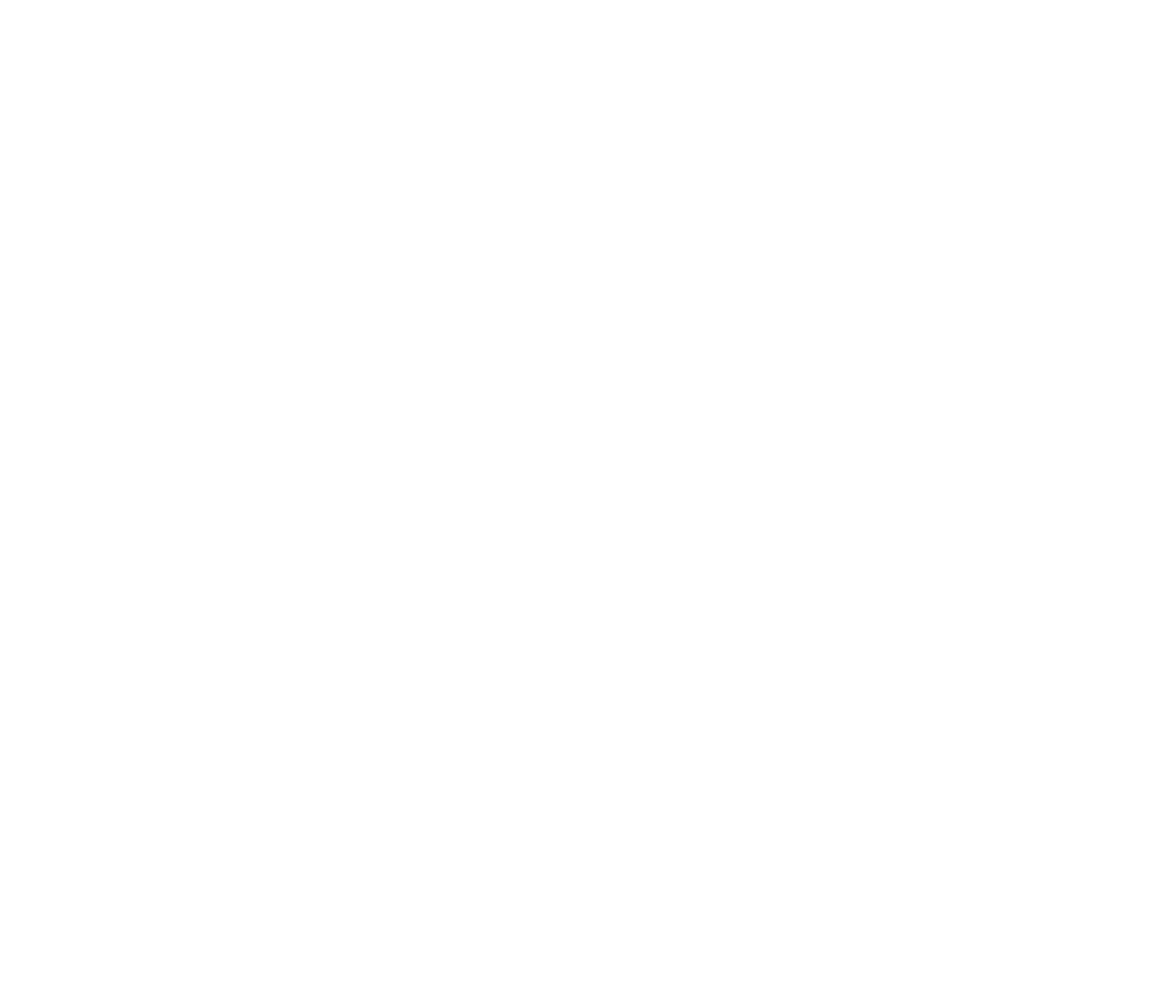
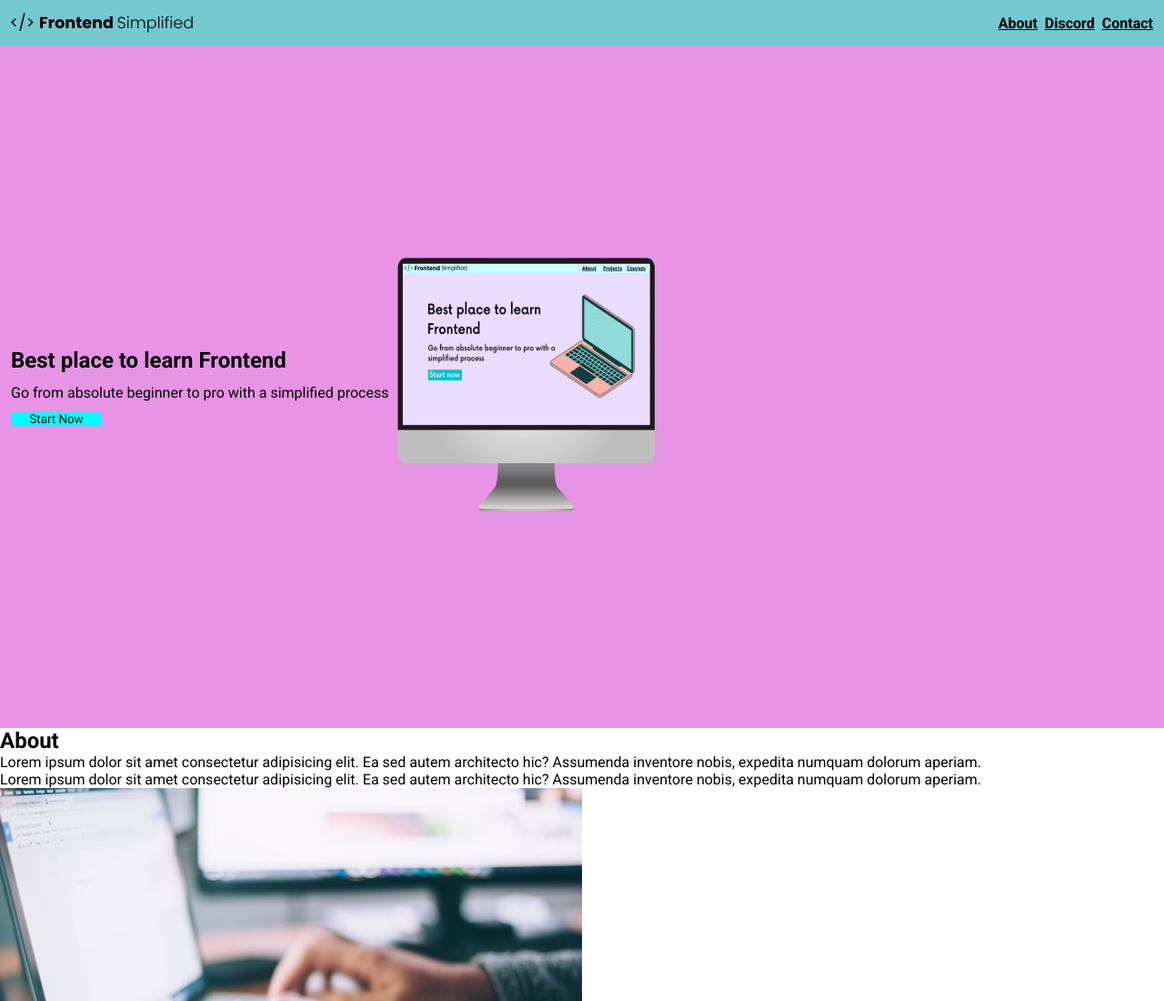
Before and after one commit to BrevenBennett/Mini-Project, a plain HTML site: page index.html in a window 1280 px wide. Shown: the top 1100 px of the page at 91% size. Before the commit the page ends 800 px from the top, so only its background shows below. Drawn offline with Linux system fonts and the light colour scheme.

Commit message:
finished building out the html

```diff
--- a/index.html
+++ b/index.html
@@ -1,11 +1,94 @@
 <!DOCTYPE html>
 <html lang="en">
-<head>
-    <meta charset="UTF-8">
-    <meta name="viewport" content="width=device-width, initial-scale=1.0">
+  <head>
+    <meta charset="UTF-8" />
+    <meta name="viewport" content="width=device-width, initial-scale=1.0" />
     <title>Mini Project</title>
-</head>
-<body>
-
-</body>
+    <link rel="stylesheet" href="styles.css" />
+  </head>
+  <body>
+    <section id="landing">
+      <nav>
+        <img class="logo" src="./assets/FES.svg" alt="" />
+        <ul class="nav__link--list">
+          <li><a class="nav__link" href="#about">About</a></li>
+          <li><a class="nav__link" href="#discord">Discord</a></li>
+          <li><a class="nav__link" href="#contact">Contact</a></li>
+        </ul>
+      </nav>
+      <header>
+        <div class="header__container">
+          <h1 class="header__title">Best place to learn Frontend</h1>
+          <p class="header__para">
+            Go from absolute beginner to pro with a simplified process
+          </p>
+          <button class="header__btn">Start Now</button>
+        </div>
+        <figure class="header__img--container">
+          <img class="header__img" src="./assets/laptop.png" alt="" />
+        </figure>
+      </header>
+    </section>
+    <main>
+      <section id="about">
+        <h2>About</h2>
+        <div>
+          <p>
+            Lorem ipsum dolor sit amet consectetur adipisicing elit. Ea sed
+            autem architecto hic? Assumenda inventore nobis, expedita numquam
+            dolorum aperiam.
+          </p>
+          <p>
+            Lorem ipsum dolor sit amet consectetur adipisicing elit. Ea sed
+            autem architecto hic? Assumenda inventore nobis, expedita numquam
+            dolorum aperiam.
+          </p>
+        </div>
+        <figure>
+          <img src="./assets/about.jpg" alt="" />
+        </figure>
+      </section>
+      <section id="discord">
+        <h2>Discord</h2>
+        <figure>
+          <img src="./assets/discord.png" alt="" />
+        </figure>
+        <div>
+          <p>
+            Lorem ipsum dolor sit amet consectetur adipisicing elit. Voluptate
+            suscipit dolores explicabo! Reiciendis dolore esse quos
+            perspiciatis. Numquam, fugiat eaque?
+          </p>
+          <p>
+            Lorem ipsum dolor sit amet consectetur adipisicing elit. Voluptate
+            suscipit dolores explicabo! Reiciendis dolore esse quos
+            perspiciatis. Numquam, fugiat eaque?
+          </p>
+        </div>
+      </section>
+      <section id="contact">
+        <h2>Contact</h2>
+        <form action="">
+          <label for="">Email</label>
+          <input type="text" placeholder="jane@example.com" />
+          <label for="">Message</label>
+          <textarea
+            type="text"
+            placeholder="Nice website, let's connect!"
+          ></textarea>
+          <button>Submit</button>
+        </form>
+      </section>
+    </main>
+    <footer>
+        <img src="./assets/FES.svg" alt="">
+      <div class="footer__links">
+        <a class="footer__link" href="#about">About</a>
+        <a class="footer__link" href="#discord">Discord</a>
+        <a class="footer__link" href="#contact">Contact</a>
+        <a class="footer__link" href="#">Courses</a>
+      </div>
+      <p>Copyright Frontend Simplified</p>
+    </footer>
+  </body>
 </html>
--- a/styles.css
+++ b/styles.css
@@ -1,4 +1,4 @@
-@import url('https://fonts.googleapis.com/css2?family=Roboto:wght@300;400;500;700&display=swap');
+@import url("https://fonts.googleapis.com/css2?family=Roboto:wght@300;400;500;700&display=swap");
 
 * {
   box-sizing: border-box;
@@ -6,3 +6,63 @@
   margin: 0;
   font-family: "Roboto", sans-serif;
 }
+
+ul {
+  list-style-type: none;
+}
+
+nav {
+  padding: 0 12px;
+  height: 50px;
+  background-color: rgb(116, 200, 208);
+  display: flex;
+  justify-content: space-between;
+}
+
+.logo {
+  width: 200px;
+}
+
+.nav__link--list {
+  display: flex;
+  align-items: center;
+}
+
+.nav__link {
+  margin-left: 8px;
+  color: black;
+  font-weight: 700;
+}
+
+header {
+  padding: 0 12px;
+  height: calc(100vh - 50px);
+  background-color: rgb(231, 148, 231);
+  display: flex;
+  align-items: center;
+}
+
+.header__container {
+  display: flex;
+  flex-direction: column;
+  justify-content: center;
+}
+
+.header__title,
+.header__para {
+  margin-bottom: 12px;
+}
+
+.header__btn {
+  width: 100%;
+  max-width: 100px;
+  background-color: aqua;
+  border: none;
+  border-radius: 2px;
+}
+
+.header__img {
+  width: 100%;
+  max-width: 300px;
+  height: 300px;
+}
```
